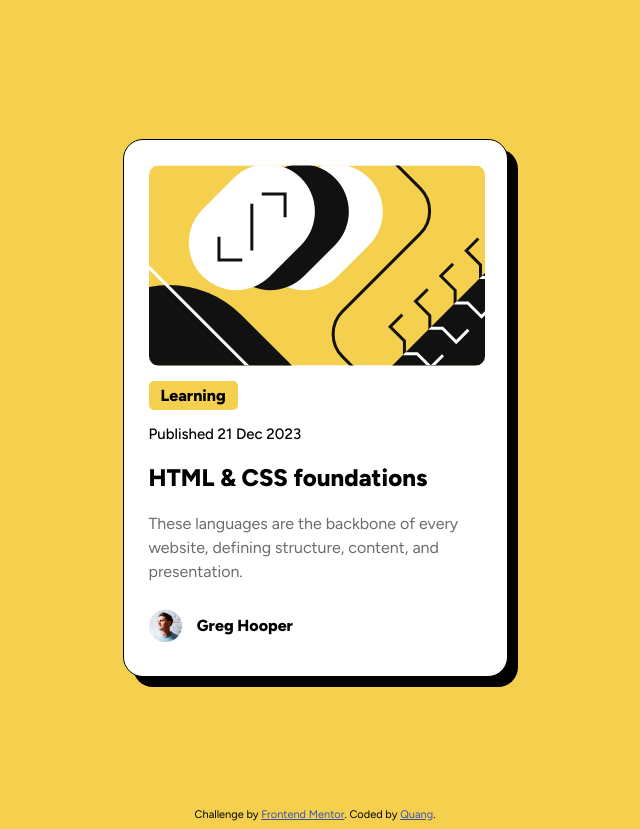
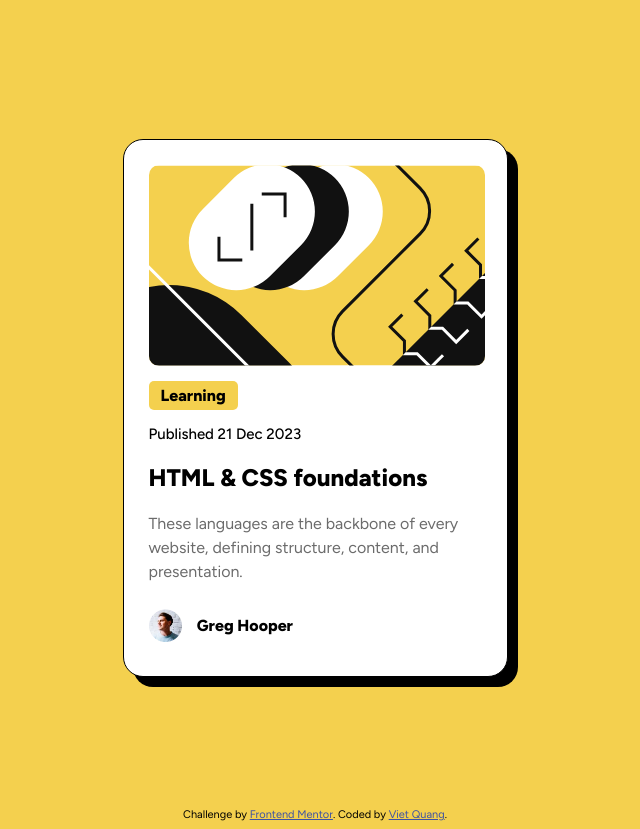
Before and after one commit to QuangHPV/blog-preview-card, a plain HTML site: page index.html in a window 1280 px wide. Shown: the whole page, without its empty margins (325-965 px from the left). Drawn offline with Linux system fonts and the light colour scheme.

```diff
--- a/index.html
+++ b/index.html
@@ -43,7 +43,7 @@
 
   <div class="attribution">
     Challenge by <a href="https://www.frontendmentor.io?ref=challenge" target="_blank">Frontend Mentor</a>.
-    Coded by <a href="#">Quang</a>.
+    Coded by <a href="#">Viet Quang</a>.
   </div>
 </body>
 </html>
--- a/styles.css
+++ b/styles.css
@@ -3,10 +3,6 @@
 
 p {
     font-size: 16px;
-}
-
-* {
-    transform-style: preserve-3d;
 }
 
 body {
```
